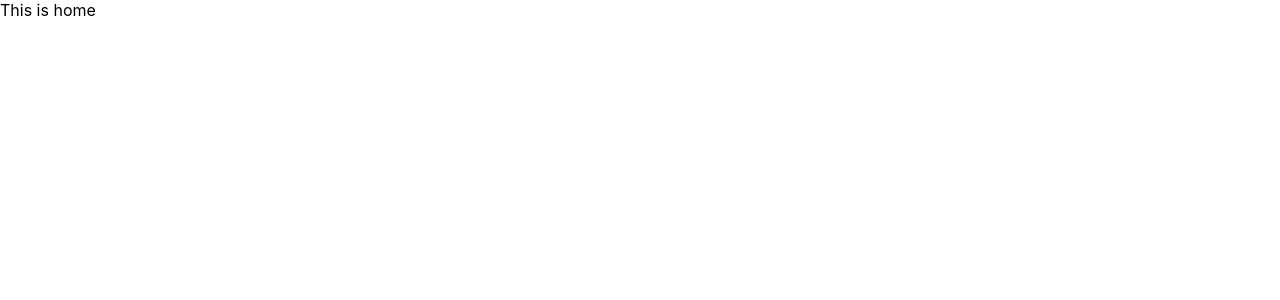
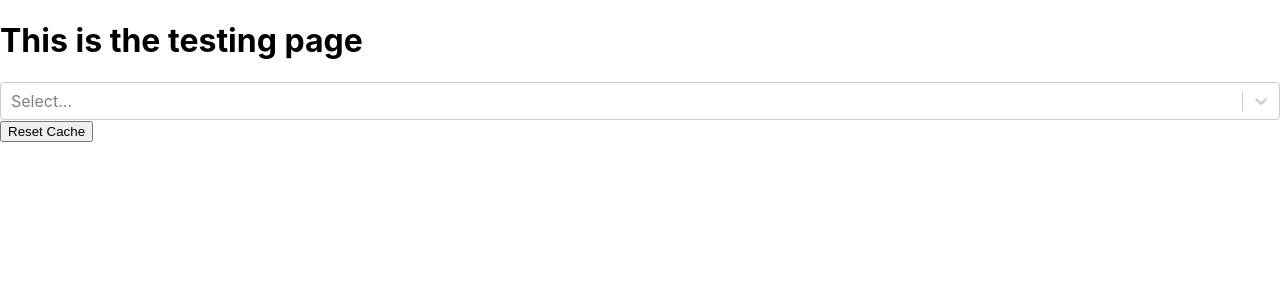
Before and after one commit to xchen1222/hackathon-htm, a React (Create React App) app: page /test in a window 1280 px wide. Shown: the top 300 px of the page. Built offline with nearby package versions, Linux system fonts and the light colour scheme.

Commit message:
commiting boilerplate code, will refactor

```diff
--- a/src/App.js
+++ b/src/App.js
@@ -1,6 +1,8 @@
 import { BrowserRouter, Route, Switch } from "react-router-dom";
+import { InfoProvider } from "./utils/InfoContext";
 
 import { Home } from "./pages/Home";
+import { Test } from "./pages/Test";
 import { Information } from "./pages/Information";
 
 import './App.css';
@@ -9,10 +11,13 @@ function App() {
   return (
     <div>
       <BrowserRouter>
-      <Switch>
-        <Route path="/information" component={Information}/>
-        <Route path="/" component={Home}/>
-      </Switch>
+        <InfoProvider>
+          <Switch>
+            <Route path="/information" component={Information}/>
+            <Route path="/test" component={Test}/>
+            <Route path="/" component={Home}/>
+          </Switch>
+        </InfoProvider>
       </BrowserRouter>
     </div>
   );
--- a/src/components/Searchbar.jsx
+++ b/src/components/Searchbar.jsx
@@ -1,7 +1,8 @@
-import { React, Component, useEffect } from "react";
+import { React, Component, useContext } from "react";
 import { CURRENCIES_NAME } from '../utils/constants';
 import Select, { createFilter } from 'react-select'
 import { FixedSizeList as List } from "react-window";
+import { InfoContext } from "../utils/InfoContext";
 
 const height = 35;
 
@@ -25,8 +26,13 @@ class MenuList extends Component {
 }
 
 export const Searchbar = () => {
+  const { info, setInfo } = useContext(InfoContext);
+
   const handleChange = (e) => {
     console.log(e.label);
+    let temp = info["currentlyOwned"];
+    temp[e.label] = 1;
+    setInfo({ "currentlyOwned": temp });
   }
 
   return (
--- /dev/null
+++ b/src/pages/Test.jsx
@@ -0,0 +1,21 @@
+import { React, useEffect, useContext } from 'react'
+import { Searchbar } from '../components/Searchbar'
+import { InfoContext } from "../utils/InfoContext";
+
+export const Test = () => {
+  const { info, setInfo } = useContext(InfoContext);
+
+  useEffect(() => {
+    console.log(info);
+  }, [info])
+
+  return (
+    <div>
+      <h1> This is the testing page </h1>
+      <Searchbar />
+      <button onClick={() => setInfo(null)}>
+        Reset Cache
+      </button>
+    </div>
+  )
+}
--- /dev/null
+++ b/src/utils/InfoContext.jsx
@@ -0,0 +1,34 @@
+import React, { useReducer, useEffect } from "react";
+
+let reducer = (info, newInfo) => {
+  if (newInfo === null) {
+    localStorage.removeItem("info");
+    return initialState;
+  }
+  return { ...info, ...newInfo };
+};
+
+const initialState = {
+  currentlyOwned: {},
+  lastDatePurchased: "",
+};
+
+const localState = JSON.parse(localStorage.getItem("info"));
+
+const InfoContext = React.createContext();
+
+function InfoProvider(props) {
+  const [info, setInfo] = useReducer(reducer, localState || initialState);
+
+  useEffect(() => {
+    localStorage.setItem("info", JSON.stringify(info));
+  }, [info]);
+
+  return (
+    <InfoContext.Provider value={{ info, setInfo }}>
+      {props.children}
+    </InfoContext.Provider>
+  );
+}
+
+export { InfoContext, InfoProvider };
```
